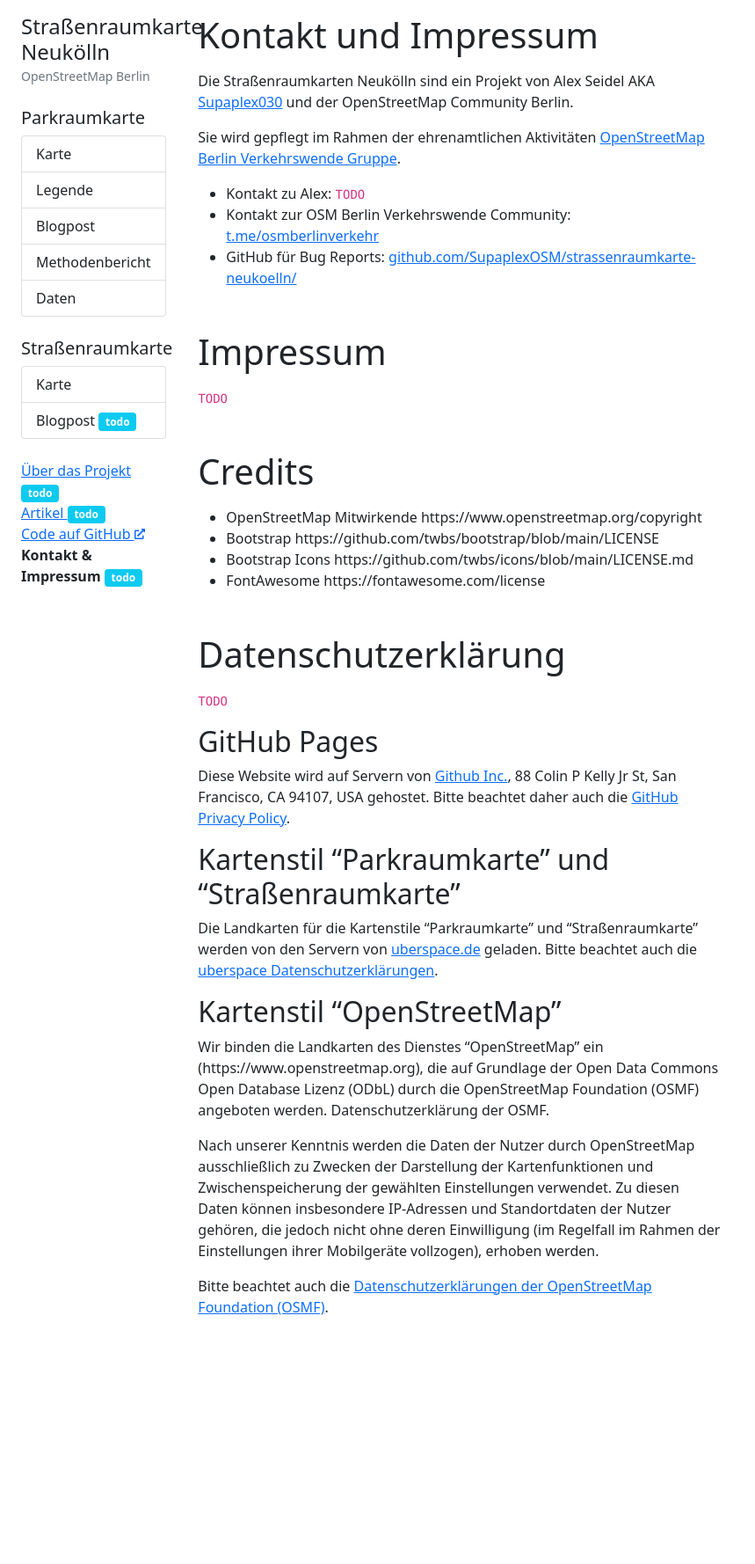
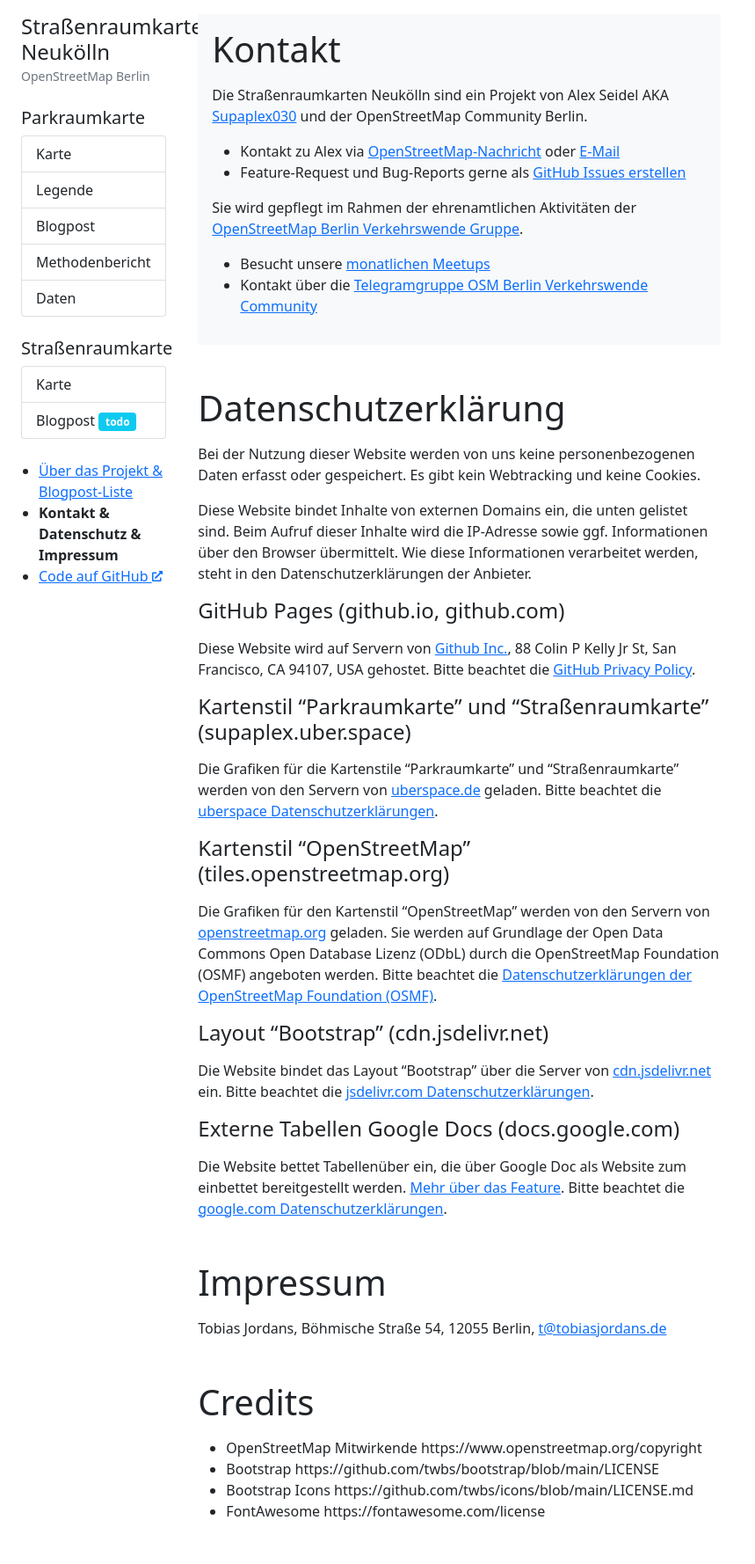
Before and after one commit to osmberlin/strassenraumkarte-neukoelln, a Jekyll site: the page built from contact.md, in a window 1280 px wide. Shown: the whole page at 88% size, without its empty margins (0-859 px from the left). Built offline with Jekyll 4.4.1, drawn with Linux system fonts in a browser that asks for light colours; before the commit the page ends 1514 px from its top, so only the background shows below that.

Commit message:
Update privacy docs, imprint, contact, about pages

````diff
--- a/_includes/navigation.html
+++ b/_includes/navigation.html
@@ -34,14 +34,23 @@
   </a>
 </div>
 
-<ul class="mb-4 list-unstyled lh-base">
-  <li><a class="{% if page.menu_highlight == 'about' %}text-reset text-decoration-none fw-bold{% endif %}" href="{{ 'about' | relative_url }}">Über das Projekt <span class="badge bg-info">todo</span></a></li>
-  <li><a href="{{ 'about#blogposts' | relative_url }}">Artikel <span class="badge bg-info">todo</span></a></li>
-  <li><a href="https://github.com/SupaplexOSM/strassenraumkarte-neukoelln" target="_blank">
-    Code auf GitHub
-    <svg aria-hidden="true" focusable="false" style="width: 12px;height: 12px;object-fit: cover;vertical-align: baseline;" role="img" viewBox="0 0 512 512">
-    <path fill="currentColor" d="M432,320H400a16,16,0,0,0-16,16V448H64V128H208a16,16,0,0,0,16-16V80a16,16,0,0,0-16-16H48A48,48,0,0,0,0,112V464a48,48,0,0,0,48,48H400a48,48,0,0,0,48-48V336A16,16,0,0,0,432,320ZM488,0h-128c-21.37,0-32.05,25.91-17,41l35.73,35.73L135,320.37a24,24,0,0,0,0,34L157.67,377a24,24,0,0,0,34,0L435.28,133.32,471,169c15,15,41,4.5,41-17V24A24,24,0,0,0,488,0Z"></path>
-    </svg>
-  </a></li>
-  <li><a class="{% if page.menu_highlight == 'contact' %}text-reset text-decoration-none fw-bold{% endif %}" href="{{ 'contact' | relative_url }}">Kontakt & Impressum <span class="badge bg-info">todo</span></a></li>
+<ul class="mb-4 lh-base" style="padding-left: 20px">
+  <li>
+    <a class="{% if page.menu_highlight == 'about' %}text-reset text-decoration-none fw-bold{% endif %}" href="{{ 'about' | relative_url }}">
+      Über das Projekt & <br>Blogpost-Liste
+    </a>
+  </li>
+  <li>
+    <a class="{% if page.menu_highlight == 'contact' %}text-reset text-decoration-none fw-bold{% endif %}" href="{{ 'contact' | relative_url }}">
+      Kontakt & <br>Datenschutz & <br>Impressum
+    </a>
+  </li>
+  <li>
+    <a href="https://github.com/SupaplexOSM/strassenraumkarte-neukoelln" target="_blank">
+      Code auf GitHub
+      <svg aria-hidden="true" focusable="false" style="width: 12px;height: 12px;object-fit: cover;vertical-align: baseline;" role="img" viewBox="0 0 512 512">
+      <path fill="currentColor" d="M432,320H400a16,16,0,0,0-16,16V448H64V128H208a16,16,0,0,0,16-16V80a16,16,0,0,0-16-16H48A48,48,0,0,0,0,112V464a48,48,0,0,0,48,48H400a48,48,0,0,0,48-48V336A16,16,0,0,0,432,320ZM488,0h-128c-21.37,0-32.05,25.91-17,41l35.73,35.73L135,320.37a24,24,0,0,0,0,34L157.67,377a24,24,0,0,0,34,0L435.28,133.32,471,169c15,15,41,4.5,41-17V24A24,24,0,0,0,488,0Z"></path>
+      </svg>
+    </a>
+  </li>
 </ul>
--- a/_layouts/page.html
+++ b/_layouts/page.html
@@ -9,12 +9,12 @@
 <div class="row mt-2 mb-5 d-print-none">
   <div class="col-auto me-auto"></div>
   <div class="col-auto">
-      {% if page.download.path %}
+    {% if page.download.path %}
       <a class="btn btn-secondary" href="{{ page.download.path | relative_path }}">
         {{ page.download.link_text | default: 'Download' }}
       </a>
-      {% endif %}
-      {% if page.show_legend %}
+    {% endif %}
+    {% if page.show_legend %}
       <div class="dropdown d-inline-block ">
         <button class="btn btn-secondary dropdown-toggle" type="button" data-bs-toggle="dropdown"
           aria-expanded="false">
@@ -23,12 +23,12 @@
         <!-- https://github.com/allejo/jekyll-toc -->
         {% include toc.html html=content h_min=2 class='dropdown-menu' anchor_class='dropdown-item' %}
       </div>
-      {% endif %}
-    </div>
+    {% endif %}
   </div>
+</div>
 {% endif %}
 
 <!-- Width: https://tailwindcss.com/docs/max-width#prose -->
-<div style="max-width: 65ch" class="mt-3">
+<article style="max-width: 65ch" class="mt-3 mb-5">
   {{ content }}
-</div>
+</article>
--- a/contact.md
+++ b/contact.md
@@ -5,21 +5,60 @@
 noindex: true
 ---
 
-# Kontakt und Impressum
+<div class="bg-light p-3">
+
+# Kontakt
 {: class='mb-3' }
 
 Die Straßenraumkarten Neukölln sind ein Projekt von Alex Seidel AKA [Supaplex030](https://www.openstreetmap.org/user/Supaplex030/) und der OpenStreetMap Community Berlin.
 
-Sie wird gepflegt im Rahmen der ehrenamtlichen Aktivitäten [OpenStreetMap Berlin Verkehrswende Gruppe](https://wiki.openstreetmap.org/wiki/Berlin/Verkehrswende).
+* Kontakt zu Alex via [OpenStreetMap-Nachricht](https://www.openstreetmap.org/message/new/Supaplex030) oder [E-Mail](mailto:supaplex@riseup.net)
+* Feature-Request und Bug-Reports gerne als [GitHub Issues erstellen](https://github.com/SupaplexOSM/strassenraumkarte-neukoelln/)
 
-* Kontakt zu Alex: ```TODO```
-* Kontakt zur OSM Berlin Verkehrswende Community: [t.me/osmberlinverkehr](https://t.me/osmberlinverkehr)
-* GitHub für Bug Reports: [github.com/SupaplexOSM/strassenraumkarte-neukoelln/](https://github.com/SupaplexOSM/strassenraumkarte-neukoelln/)
+Sie wird gepflegt im Rahmen der ehrenamtlichen Aktivitäten der [OpenStreetMap Berlin Verkehrswende Gruppe](https://wiki.openstreetmap.org/wiki/Berlin/Verkehrswende).
+
+* Besucht unsere [monatlichen Meetups](https://www.meetup.com/de-DE/OSM-Berlin-Brandenburg/)
+* Kontakt über die [Telegramgruppe OSM Berlin Verkehrswende Community]((https://t.me/osmberlinverkehr))
+
+</div>
+
+# Datenschutzerklärung
+{: class='mb-3 mt-5' }
+
+Bei der Nutzung dieser Website werden von uns keine personenbezogenen Daten erfasst oder gespeichert.
+Es gibt kein Webtracking und keine Cookies.
+
+Diese Website bindet Inhalte von externen Domains ein, die unten gelistet sind. Beim Aufruf dieser Inhalte wird die IP-Adresse sowie ggf. Informationen über den Browser übermittelt. Wie diese Informationen verarbeitet werden, steht in den Datenschutzerklärungen der Anbieter.
+
+## GitHub Pages (github.io, github.com)
+{: class='my-3 fs-4 fw-normal' }
+
+Diese Website wird auf Servern von [Github Inc.](https://www.github.com/), 88 Colin P Kelly Jr St, San Francisco, CA 94107, USA gehostet. Bitte beachtet die [GitHub Privacy Policy](https://help.github.com/articles/github-privacy-statement/).
+
+## Kartenstil "Parkraumkarte" und "Straßenraumkarte" (supaplex.uber.space)
+{: class='my-3 fs-4 fw-normal' }
+
+Die Grafiken für die Kartenstile "Parkraumkarte" und "Straßenraumkarte" werden von den Servern von [uberspace.de](https://uberspace.de/de/about/imprint/) geladen. Bitte beachtet die [uberspace Datenschutzerklärungen](https://uberspace.de/de/about/privacy/).
+
+## Kartenstil "OpenStreetMap" (tiles.openstreetmap.org)
+{: class='my-3 fs-4 fw-normal' }
+
+Die Grafiken für den Kartenstil "OpenStreetMap" werden von den Servern von [openstreetmap.org](https://www.openstreetmap.org) geladen. Sie werden auf Grundlage der Open Data Commons Open Database Lizenz (ODbL) durch die OpenStreetMap Foundation (OSMF) angeboten werden. Bitte beachtet die [Datenschutzerklärungen der OpenStreetMap Foundation (OSMF)](https://wiki.osmfoundation.org/wiki/Privacy_Policy).
+
+## Layout "Bootstrap" (cdn.jsdelivr.net)
+{: class='my-3 fs-4 fw-normal' }
+
+Die Website bindet das Layout "Bootstrap" über die Server von [cdn.jsdelivr.net](https://getbootstrap.com/docs/5.0/getting-started/introduction/#quick-start) ein. Bitte beachtet die [jsdelivr.com Datenschutzerklärungen](https://www.jsdelivr.com/terms/privacy-policy-jsdelivr-net).
+
+## Externe Tabellen Google Docs (docs.google.com)
+{: class='my-3 fs-4 fw-normal' }
+
+Die Website bettet Tabellenüber ein, die über Google Doc als Website zum einbettet bereitgestellt werden. [Mehr über das Feature](https://support.google.com/a/users/answer/9308870?hl=de). Bitte beachtet die [google.com Datenschutzerklärungen](https://policies.google.com/privacy?hl=de-DE).
 
 # Impressum
 {: class='mb-3 mt-5' }
 
-```TODO```
+Tobias Jordans, Böhmische Straße 54, 12055 Berlin, [t@tobiasjordans.de](mailto:t@tobiasjordans.de)
 
 # Credits
 {: class='mb-3 mt-5' }
@@ -28,24 +67,3 @@
 * Bootstrap https://github.com/twbs/bootstrap/blob/main/LICENSE
 * Bootstrap Icons https://github.com/twbs/icons/blob/main/LICENSE.md
 * FontAwesome https://fontawesome.com/license
-
-# Datenschutzerklärung
-{: class='mb-3 mt-5' }
-
-```TODO```
-
-## GitHub Pages
-
-Diese Website wird auf Servern von [Github Inc.](https://www.github.com/), 88 Colin P Kelly Jr St, San Francisco, CA 94107, USA gehostet. Bitte beachtet daher auch die [GitHub Privacy Policy](https://help.github.com/articles/github-privacy-statement/).
-
-## Kartenstil "Parkraumkarte" und "Straßenraumkarte"
-
-Die Landkarten für die Kartenstile "Parkraumkarte" und "Straßenraumkarte" werden von den Servern von [uberspace.de](https://uberspace.de/de/about/imprint/) geladen. Bitte beachtet auch die [uberspace Datenschutzerklärungen](https://uberspace.de/de/about/privacy/).
-
-## Kartenstil "OpenStreetMap"
-
-Wir binden die Landkarten des Dienstes “OpenStreetMap” ein (https://www.openstreetmap.org), die auf Grundlage der Open Data Commons Open Database Lizenz (ODbL) durch die OpenStreetMap Foundation (OSMF) angeboten werden. Datenschutzerklärung der OSMF.
-
-Nach unserer Kenntnis werden die Daten der Nutzer durch OpenStreetMap ausschließlich zu Zwecken der Darstellung der Kartenfunktionen und Zwischenspeicherung der gewählten Einstellungen verwendet. Zu diesen Daten können insbesondere IP-Adressen und Standortdaten der Nutzer gehören, die jedoch nicht ohne deren Einwilligung (im Regelfall im Rahmen der Einstellungen ihrer Mobilgeräte vollzogen), erhoben werden.
-
-Bitte beachtet auch die [Datenschutzerklärungen der OpenStreetMap Foundation (OSMF)](https://wiki.osmfoundation.org/wiki/Privacy_Policy).
````
Also changed, not shown: about.md (+9 -3 lines).
